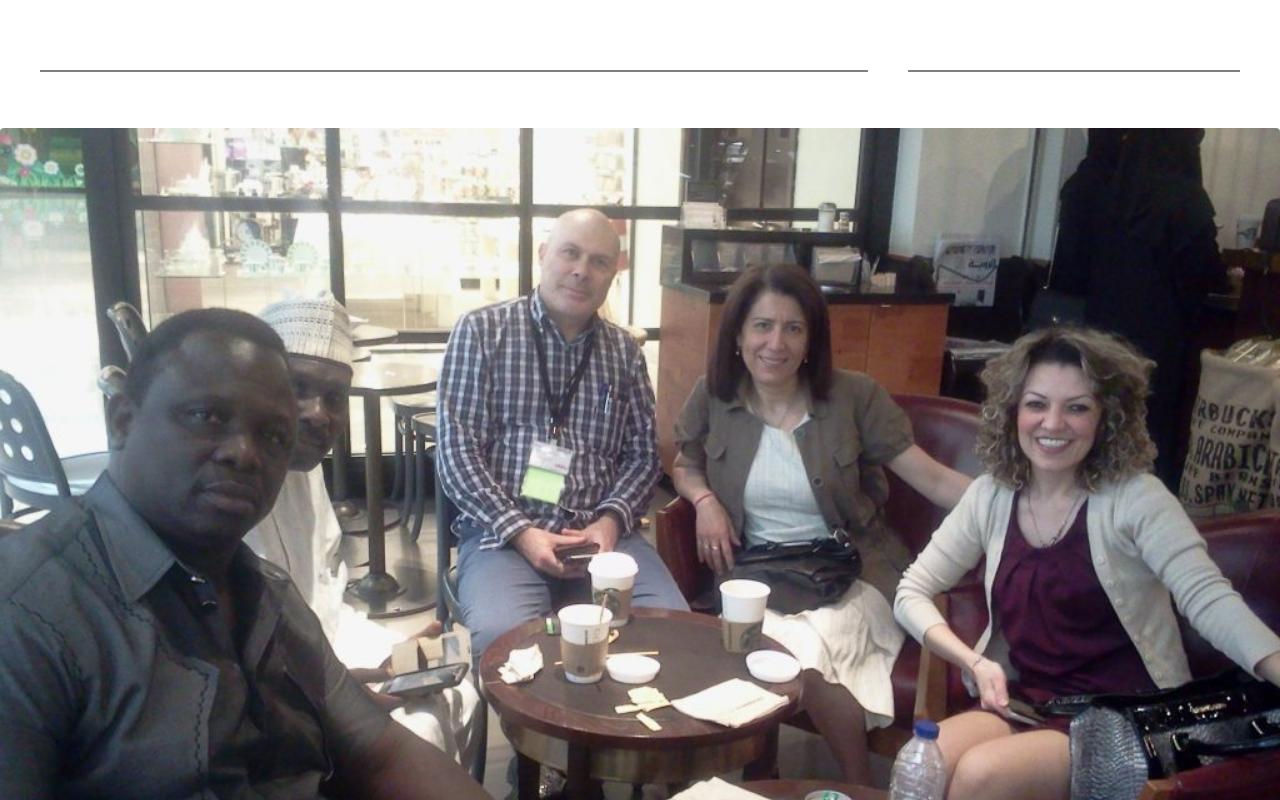
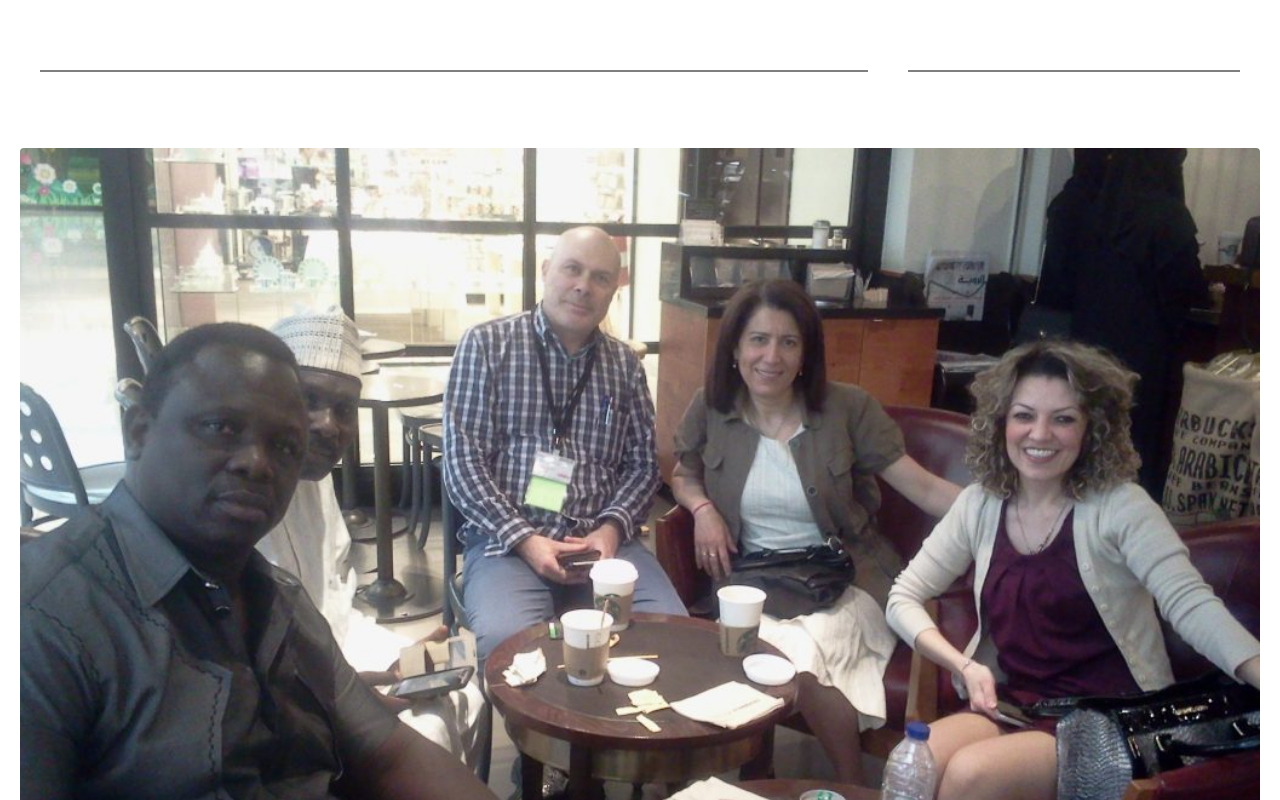
Before and after one commit to TimiMaliki/ProfSoMaliki, a Next.js app: page / in a window 1280 px wide. Shown: the part 380-1180 px from the top of the page. Built offline with nearby package versions, Linux system fonts and the light colour scheme.

Commit message:
added: Event Page

```diff
--- a/app/HomeSections/GoogleScholar.tsx
+++ b/app/HomeSections/GoogleScholar.tsx
@@ -16,7 +16,7 @@ function GoogleScholar({ }: Props) {
 
             {/* image */}
             <div className="w-full flex items-center justify-center">
-                <div className="imgOne">
+                <div className="imgOne p-5">
                     <Image src={ProfPic} alt="Professor Picture" className="object-cover w-325 rounded box-shadow: rgba(99, 99, 99, 0.2) 0px 2px 8px 0px;" />
                 </div>
             </div>
```
